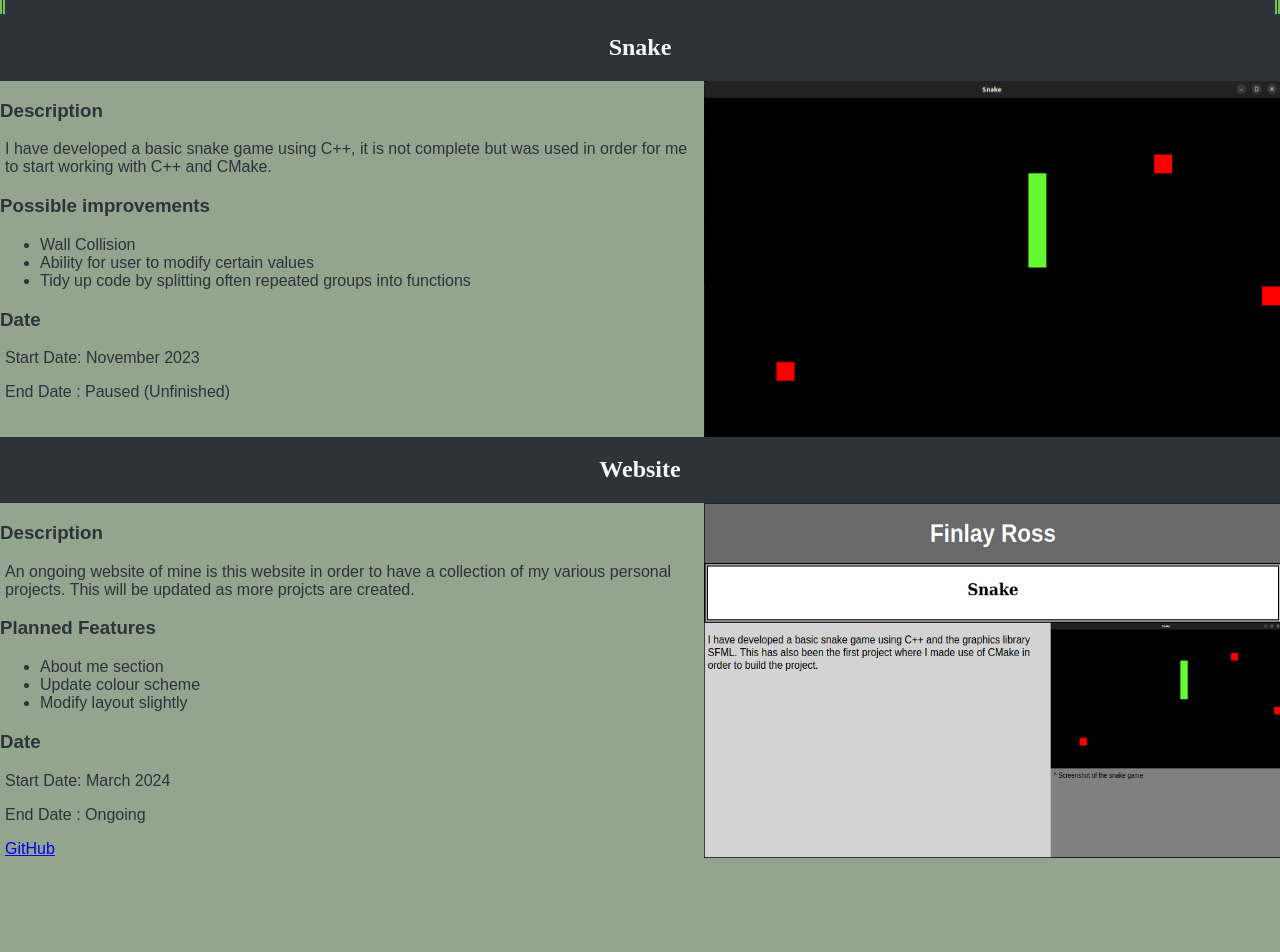
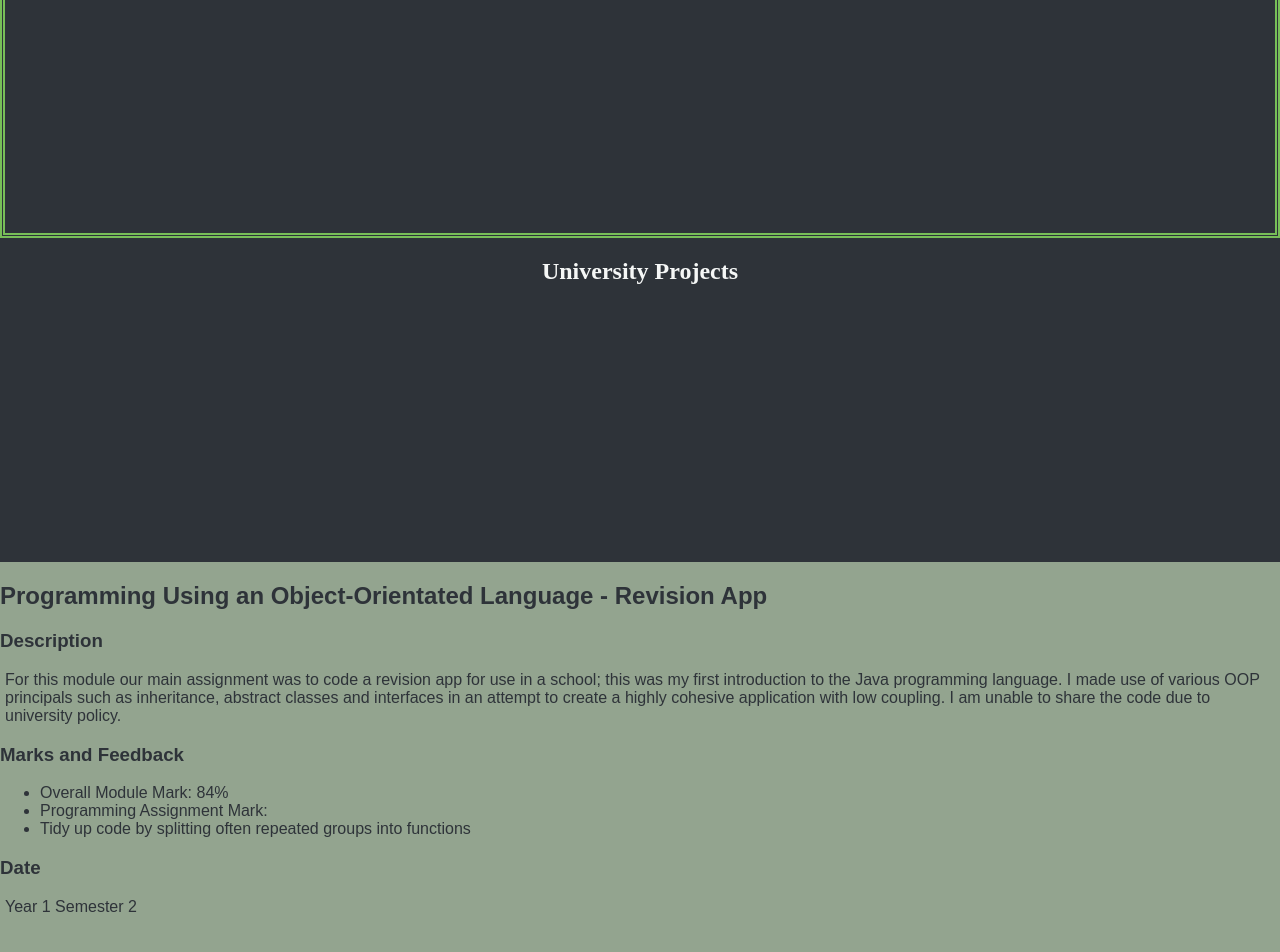
Before and after one commit to fnkle/Personal_Website, a plain HTML site: page index.html in a window 1280 px wide. Shown: the part 86-1038 px from the top of the page. Before the commit the page ends 949 px from the top, so only its background shows below. Drawn offline with Linux system fonts and the light colour scheme.

Commit message:
Uni Porject + Reorganise

```diff
--- a/index.html
+++ b/index.html
@@ -11,15 +11,44 @@
 
 <body>
 	<div class="banner">
-		<h1>My projects</h1>
+		<h1>Finlay Ross</h1>
 	</div>
 
-	<div class="projectTitle" id="pTitle1">
-		<h2>Snake</h2>
+	<div class="subTitle" id="subTitle1">
+		<h2>University Projects</h2>
 	</div>
 
+	<div class="project" id="uniAssignment1">
+		<h2>Programming Using an Object-Orientated Language - Revision App</h2>
+		<h3>Description</h3>
+		<p>
+			For this module our main assignment was to code a revision app for use in a school; this was my
+			first introduction to the Java programming language.
+			I made use of various OOP principals such as inheritance, abstract classes and interfaces in an attempt to create a highly cohesive
+			application with low coupling.
+			I am unable to share the code due to university policy.
+		</p>
+		<h3>Marks and Feedback</h3>
+		<ul>
+			<li>Overall Module Mark: 84%</li>
+			<li>Programming Assignment Mark: </li>
+			<li>Tidy up code by splitting often repeated groups into functions</li>
+		</ul>
+		<h3>Date</h3>
+		<p>Year 1 Semester 2</p>
+	</div>
 
-	<div class="project" id="project1">
+	<div class="subTitle" id="subTitle2">
+		<h2>Personal Projects</h2>
+	</div>
+	<!--Personal Projects-->
+	<div>
+
+
+		<!--Snake Personal Project-->
+		<div>
+			<div class="project" id="personalProject1">
+				<h2>Snake</h2>
 				<h3>Description</h3>
 				<p>
 					I have developed a basic snake game using C++, it is not complete but was used
@@ -33,20 +62,19 @@
 				</ul>
 				<h3>Date</h3>
 				<p>Start Date: November 2023</p>
-		<p>End Date  : Paused (Unfinished)</p>
+				<p>End Date : Paused (Unfinished)</p>
 			</div>
 
 			<div class="projectImage" id="image1">
 				<img src="snake.png" alt="A screenshot of mt snake game.">
 				<p>^ Screenshot of the snake game</p>
 			</div>
-
-	<div class="projectTitle" id="pTitle2">
-		<h2>Website</h2>
 		</div>
 
-
-	<div class="project" id="project2">
+		<!--Website Project-->
+		<div>
+			<div class="project" id="personalProject2">
+				<h3>Personal_Website</h3>
 				<h3>Description</h3>
 				<p>
 					An ongoing website of mine is this website in order to have a collection of my
@@ -60,13 +88,16 @@
 				</ul>
 				<h3>Date</h3>
 				<p>Start Date: March 2024</p>
-		<p>End Date  : Ongoing</p>
+				<p>End Date : Ongoing</p>
 				<a href="https://github.com/Finkle69/Personal_Website">GitHub</a>
 			</div>
 
 			<div class="projectImage" id="image2">
 				<img src="website.png" alt="A screenshot of an older version of the website">
 			</div>
+		</div>
+	</div>
 </body>
 
+
 </html>
--- a/styles.css
+++ b/styles.css
@@ -7,59 +7,58 @@ dark shade   - 2E3339
 */
 
 
-@media (width <= 800px) {
+@media (width <=900px) {
     body {
         background-color: #93A48F;
         display: grid;
-        height:100%;
-        grid-template-areas: "header" "pTitle1" "project1" "image1" "pTitle2" "project2" "image2";
+        height: 100%;
+        grid-template-areas: "header" "subTitle1" "uniAssignment1" "subTitle2" "personalProject1" "image1" "personalProject2" "image2";
         align-items: center;
-        height: 100vh;
-        width: 100vw;
         margin: 0px;
     }
 }
 
-@media (width > 800px){
+@media (width > 900px) {
     body {
         background-color: #93A48F;
         display: grid;
-        height:100%;
-        grid-template-areas: "header header" "pTitle1 pTitle1" "project1 image1" "pTitle2 pTitle2" "project2 image2";
-        grid-template-rows: 1fr 1fr 5fr 1fr 5fr ;
+        height: 100%;
+        grid-template-areas: "header header" "subTitle1 subTitle1" "uniAssignment1 uniAssignment1" "subTitle2 subTitle2" "personalProject1 image1" "personalProject2 image2";
+        grid-template-rows: 1fr 1fr 5fr 1fr 5fr 5fr;
         grid-template-columns: 11fr 9fr;
         align-items: center;
-        height: 100vh;
-        width: 100vw;
         margin: 0px;
     }
 }
 
 
-#pTitle1{
-	grid-area: pTitle1;
+#subTitle1 {
+    grid-area: subTitle1;
 }
 
-#project1{
-	grid-area: project1;
+#personalProject1 {
+    grid-area: personalProject1;
 }
 
-#image1{
+#image1 {
     grid-area: image1;
 }
 
-#pTitle2{
-	grid-area: pTitle2;
+#subTitle2 {
+    grid-area: subTitle2;
 }
 
-#project2{
-	grid-area: project2;
+#personalProject2 {
+    grid-area: personalProject2;
 }
 
-#image2{
+#image2 {
     grid-area: image2;
 }
 
+#uniAssignment1{
+    grid-area: uniAssignment1;
+}
 
 
 .banner {
@@ -70,30 +69,35 @@ dark shade   - 2E3339
     font-family: Arial, Helvetica, sans-serif;
     font-size: large;
     background-size: cover;
-    height:100%;
+    height: 100%;
+    box-sizing: border-box;
     border: 5px double #78BF58;
+
 }
-.projectTitle {
-	grid-area: pTitle;
+
+.subTitle {
     text-align: center;
     background-color: #2E3339;
     color: #F5F7F6;
     height: 100%;
+    box-sizing: border-box;
 }
-.project{
+
+.project {
     color: #2E3339;
     background-color: #93A48F;
     font-family: Arial, Helvetica, sans-serif;
     font-size: medium;
     margin: 0;
     background-size: cover;
-    height:100%;
+    height: 100%;
 }
-.project p{
+
+.project p {
     padding-left: 5px;
 }
 
-.project a{
+.project a {
     padding-left: 5px;
 }
 
@@ -101,19 +105,19 @@ dark shade   - 2E3339
 .projectImage {
     font-family: Arial, Helvetica, sans-serif;
     font-size: large;
-    padding:0;
+    padding: 0;
     margin: 0;
     background-color: #93A48F;
     background-size: cover;
-    height:100%;
+    height: 100%;
 }
 
-.projectImage img{
+.projectImage img {
     width: 100%;
     height: 100%;
 }
 
-.projectImage p{
+.projectImage p {
     padding: 0px;
     padding-left: 5px;
     margin: 0px;
```
Lines whose indentation alone changed are shown as unchanged.
